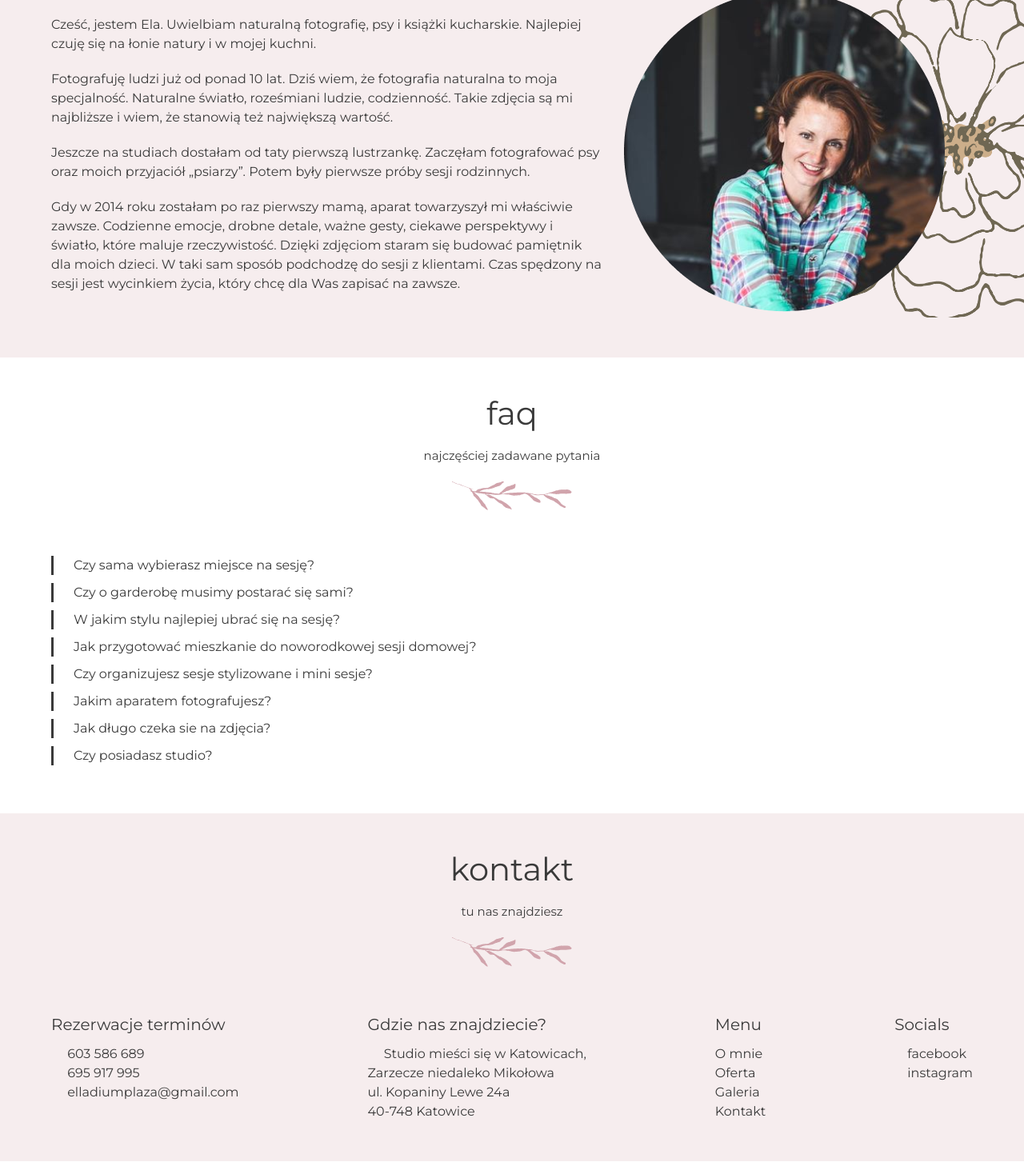
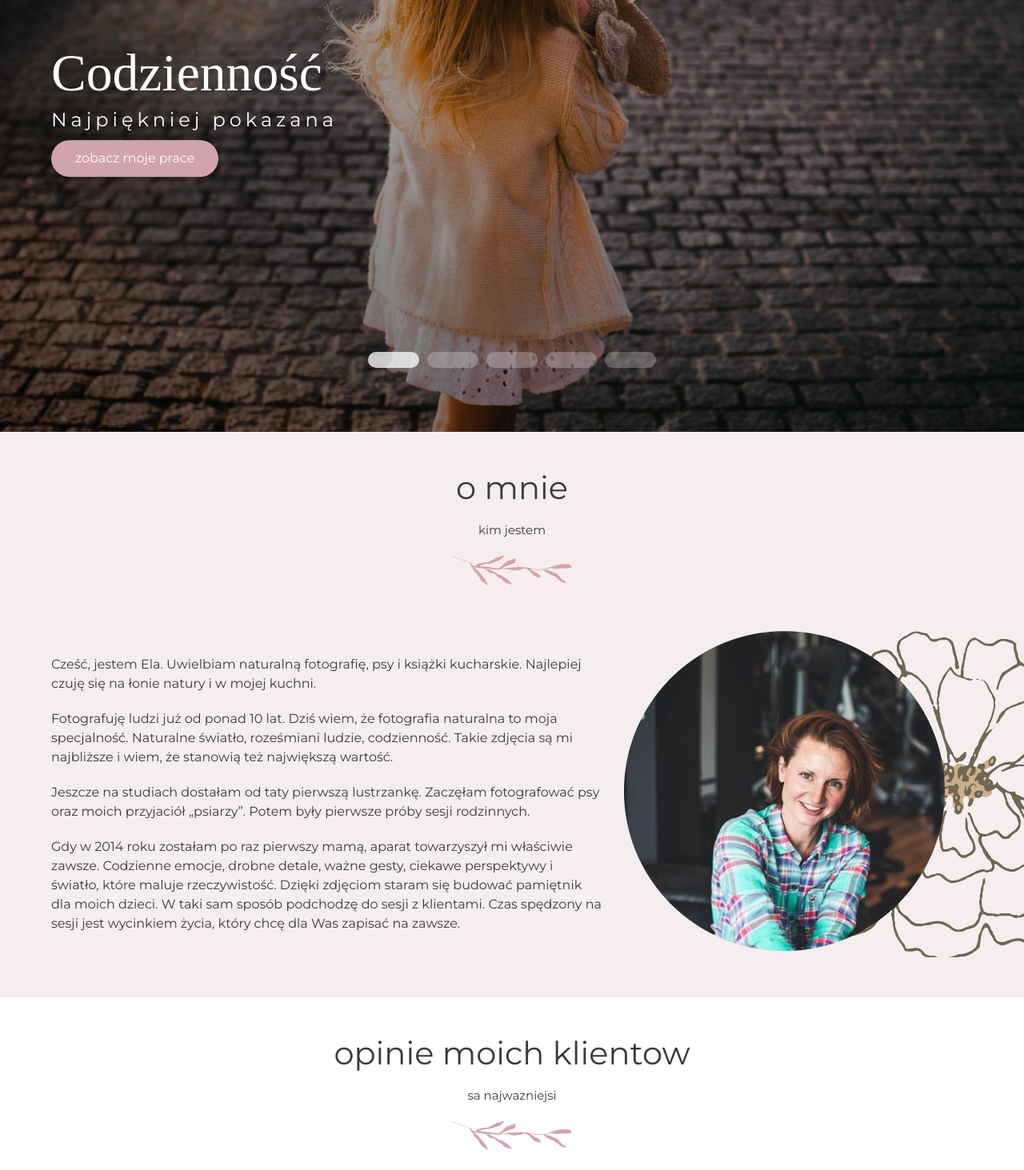
Before and after one commit to michalwieja/elladium, a Nuxt app: page / in a window 1280 px wide. Shown: the part 260-1723 px from the top of the page at 80% size. Built offline with nearby package versions, Linux system fonts and the light colour scheme; some icons are missing.

Commit message:
slick carousel ssr

```diff
--- a/nuxt.config.js
+++ b/nuxt.config.js
@@ -58,9 +58,12 @@ export default {
 
   // Plugins to run before rendering page: https://go.nuxtjs.dev/config-plugins
   plugins: [
-    '~/plugins/vue-slick-carousel.js',
     {
       src: '~/plugins/vue2-google-maps.js',
+      ssr: true
+    },
+    {
+      src: '~/plugins/vue-slick-carousel.js',
       ssr: true
     }
   ],
--- a/pages/index.vue
+++ b/pages/index.vue
@@ -1,15 +1,17 @@
 <template>
   <div>
-    <!--    <Hero />-->
+    <Hero />
     <About />
-    <!--    <Testimonials />-->
+    <Testimonials />
     <Faq />
     <Contact />
   </div>
 </template>
 <script>
 
+import Hero from '../components/home/Hero.vue'
 import About from '../components/home/About.vue'
+import Testimonials from '../components/home/Testimonials.vue'
 import Faq from '../components/home/Faq.vue'
 import Contact from '../components/home/ContactSection.vue'
 
@@ -17,14 +19,9 @@ export default {
   components: {
     Contact,
     Faq,
-    // Testimonials,
-    About
-    // Hero
-  },
-  methods: {
-    handleScroll (e) {
-      console.log(e)
-    }
+    Testimonials,
+    About,
+    Hero
   }
 }
 </script>
```
